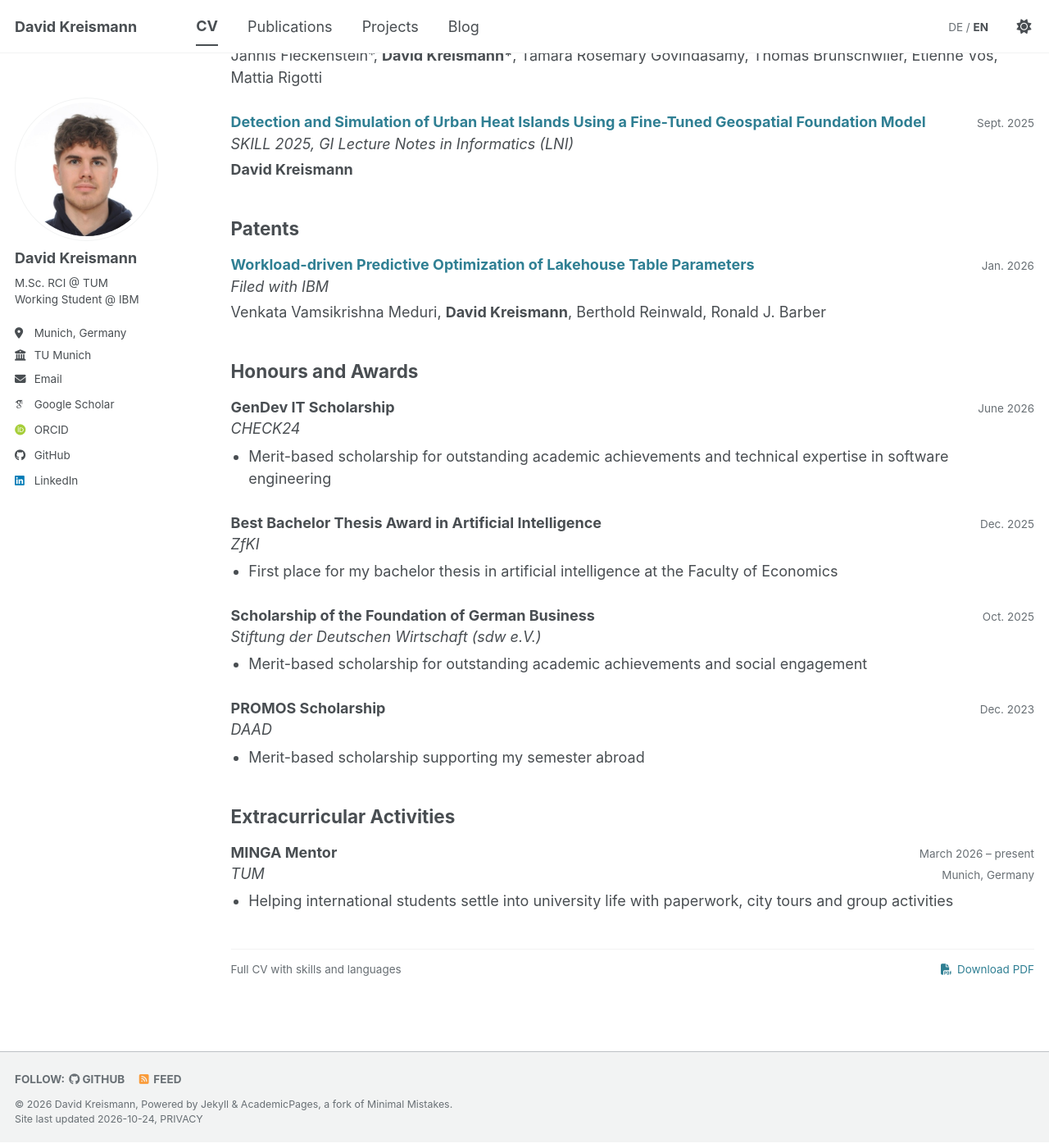
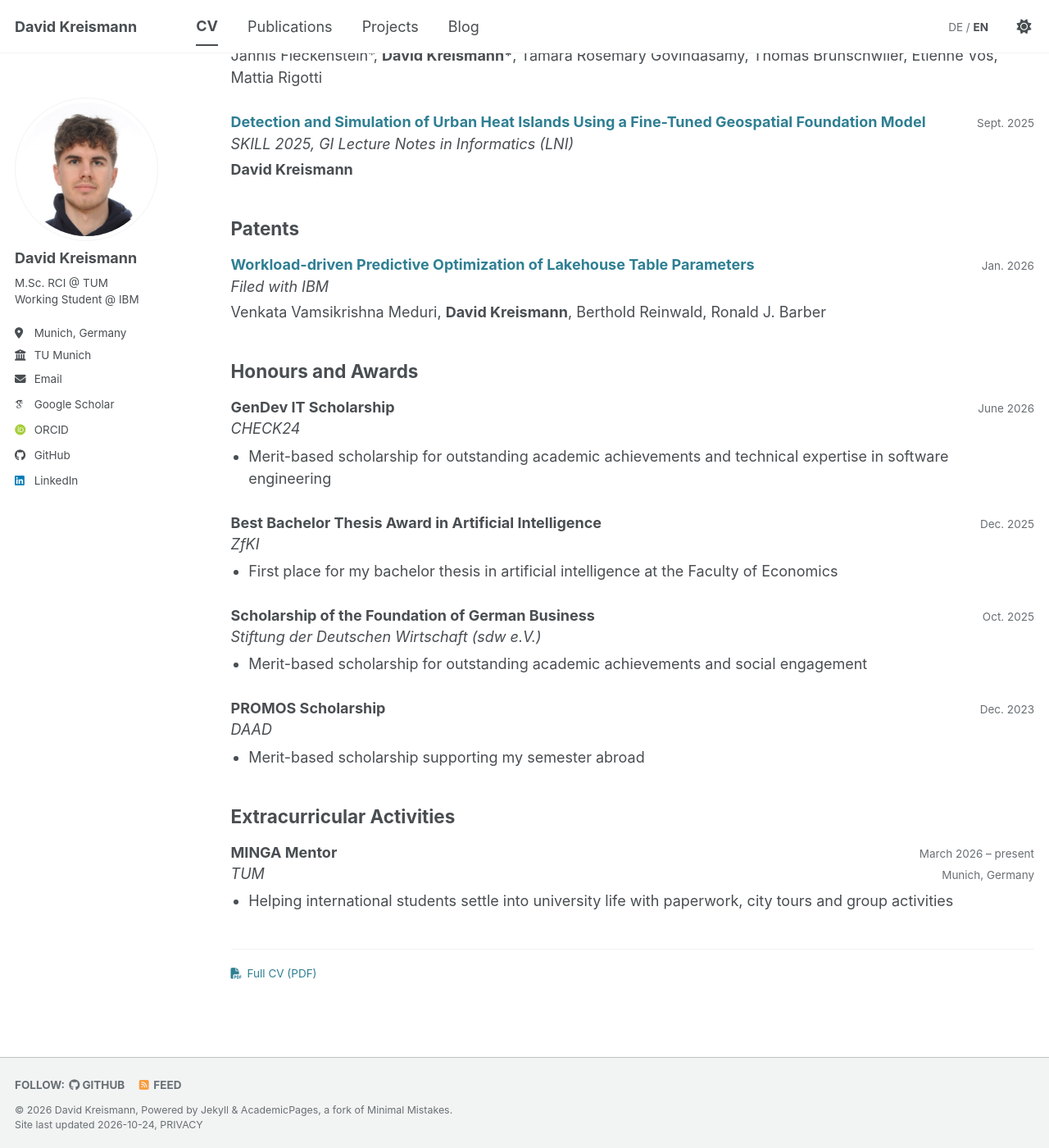
Before and after one commit to davidkreismann/davidkreismann.github.io, a Jekyll site: the page built from _pages/cv.md, in a window 1280 px wide and 1400 px high, scrolled down 2362 px. Shown: the whole window at 82% size. Built offline with Jekyll 4.4.1, drawn with Linux system fonts in a browser that asks for light colours; some web fonts are replaced.

Commit message:
Consistent link and title styles, shorter CV PDF link

```diff
--- a/_pages/cv.md
+++ b/_pages/cv.md
@@ -60,7 +60,6 @@
   <h2>Extracurricular Activities</h2>
   {% for entry in site.data.cv.activities %}{% include cv-entry.html entry=entry %}{% endfor %}
 </div>
-<div class="project-card__footer project-meta cv-download">
-  <span class="project-card__stack">Full CV with skills and languages</span>
-  <a class="project-card__link" href="{{ base_path }}/files/David_Kreismann_CV.pdf"><i class="fas fa-file-pdf" aria-hidden="true"></i> Download PDF</a>
+<div class="project-meta cv-download">
+  <a class="project-card__link" href="{{ base_path }}/files/David_Kreismann_CV.pdf"><i class="fas fa-file-pdf" aria-hidden="true"></i> Full CV (PDF)</a>
 </div>
--- a/_sass/layout/_cv.scss
+++ b/_sass/layout/_cv.scss
@@ -125,8 +125,10 @@
 }
 
 .project-card__title {
+  /* same size as the entry titles on the publications and blog pages */
   font-weight: bold;
-  font-size: 1.1em;
+  font-size: $type-size-4;
+  line-height: 1.2;
   text-decoration: none;
 
   &:hover {
@@ -163,9 +165,18 @@
   white-space: nowrap;
 }
 
-/* page and archive links are underlined by default; keep card and CV titles clean until hover */
+/* One link style for the whole site: titles of entries (publications, blog posts,
+   projects, CV) and action links are plain until hover; links inside running text
+   keep a thin underline so they stay recognizable */
+.page__content a,
+.archive a {
+  text-decoration-thickness: 1px;
+  text-underline-offset: 0.18em;
+}
+
 .page__content,
 .archive {
+  .archive__item-title a,
   .project-card__title,
   .project-card__link,
   a.cv-entry__title {
```
Also changed, not shown: _pages/de/cv.md (+2 -3 lines).
